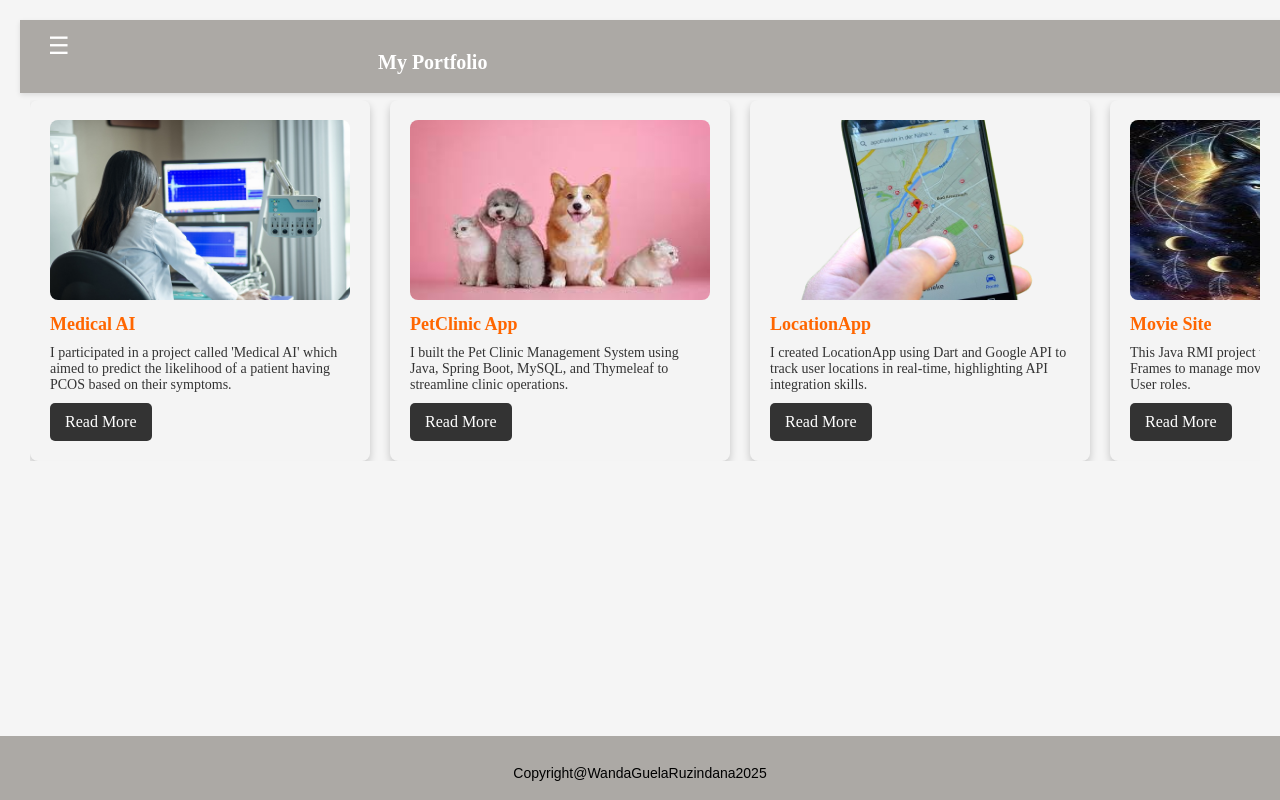
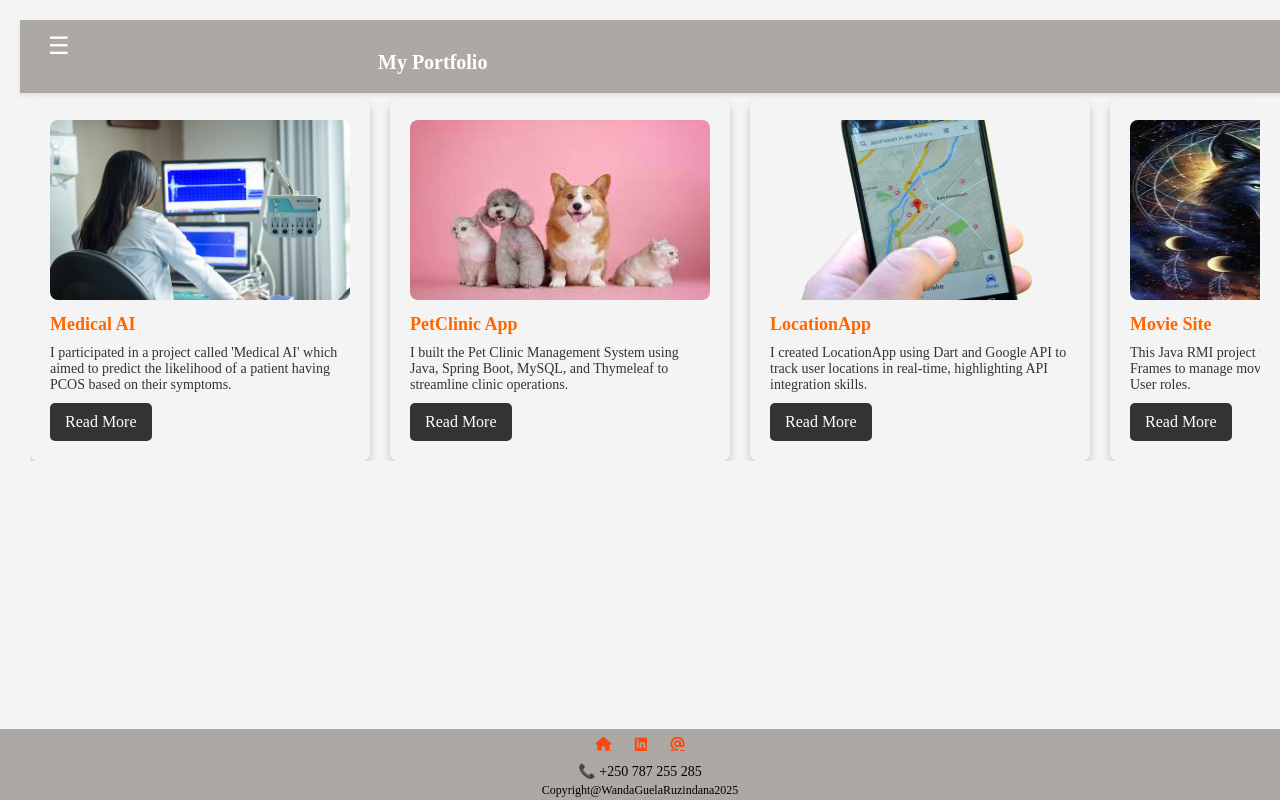
Before and after one commit to Ilysse200/PORTFOLIO, a plain HTML site: page project.html in a window 1280 px wide. Drawn offline with Linux system fonts and the light colour scheme.

Commit message:
added icons in the footer of project

```diff
--- a/project.css
+++ b/project.css
@@ -192,8 +192,8 @@ footer {
     font-size: 10px;
     text-align: center; /* Center align the text */
     line-height: 7px;
-    padding-top: 23px; /* Add vertical padding */
-    padding-bottom: 12px;
+    padding-top: 8px; /* Add vertical padding */
+    padding-bottom: 6px;
     width: 100%; /* Ensure it spans the full width */
     /* height: 1px; */
     line-height: 1px;
@@ -202,9 +202,23 @@ footer {
     font-size: 14px; /* Adjust the font size */
     /* margin-bottom: -130px; */
     margin: 0 px;
+    height: 57px;
     flex-shrink: 0;
     position: fixed;  /*Keeps it at the bottom of the viewport*/
     bottom: 0;
     left: 0;
     z-index: 10;
 }
+.footer-icons a{
+    margin: 0 10px;
+    padding-bottom: 1px;
+    color: #FB470F;
+    display: inline-flex;
+    margin-bottom: 5px;
+}
+.footer-copyright{
+    padding-top: 4px;
+    font-family: DM Serif Display;
+    font-size: 12px;
+    padding-bottom: 1px;
+}
--- a/project.html
+++ b/project.html
@@ -5,6 +5,7 @@
     <meta name="viewport" content="width=device-width, initial-scale=1.0">
     <title>Project Showcase</title>
     <link rel="stylesheet" href="project.css">
+    <script src="https://kit.fontawesome.com/6172984c6c.js" crossorigin="anonymous"></script>
 </head>
 <body>
      <!-- Addition of a header-->
@@ -61,8 +62,22 @@
             <a href="https://github.com/Ilysse200/JAVAMOVIEINFOSITE" class="read-more-btn" target="_blank">Read More</a>
         </div>
         <footer>
-            <p style="font-family: 'Kulim Park', sans-serif">Copyright@WandaGuelaRuzindana2025</p>
-        </footer>
+            <div class="footer-icons">
+              <a href="https://www.linkedin.com/in/wanda-guela-ruzindana-148b76243/" target="_blank" >
+                <i class="fas fa-home"></i></a>
+              <a href="https://github.com/Ilysse200" target="_blank">
+                <i class="fa-brands fa-linkedin"></i>
+              </a>
+              <a href="mailto:wandaguela53@gmail.com"  target="_blank">
+                <i class="fa-solid fa-at"></i></a>
+            </div>
+            <div class="footer-contact" >
+              <p>📞 +250 787 255 285</p>
+            </div>
+            <p class="footer-copyright">
+              Copyright@WandaGuelaRuzindana2025
+            </p>
+          </footer>
     </div>
 
     <script>
```
